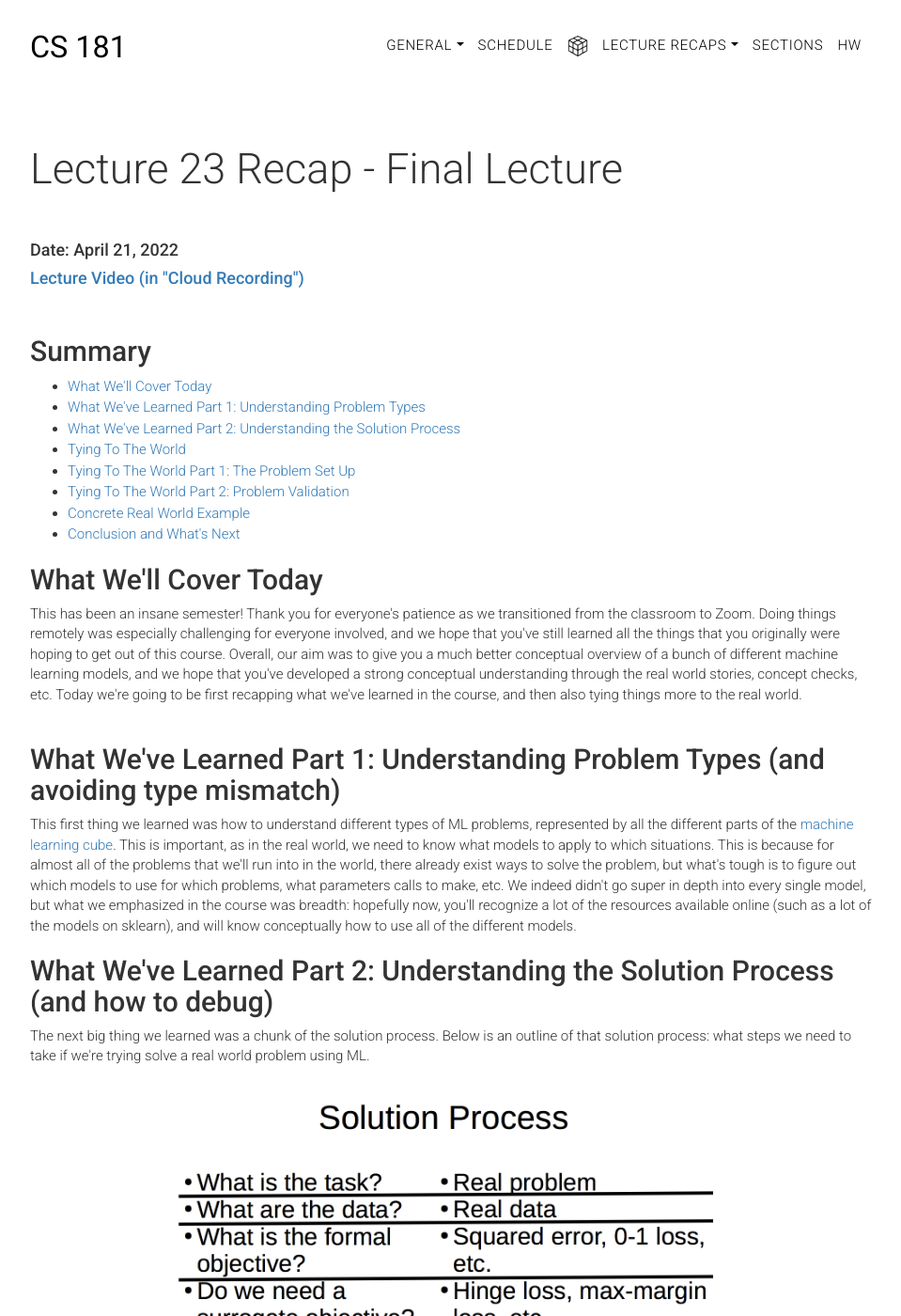
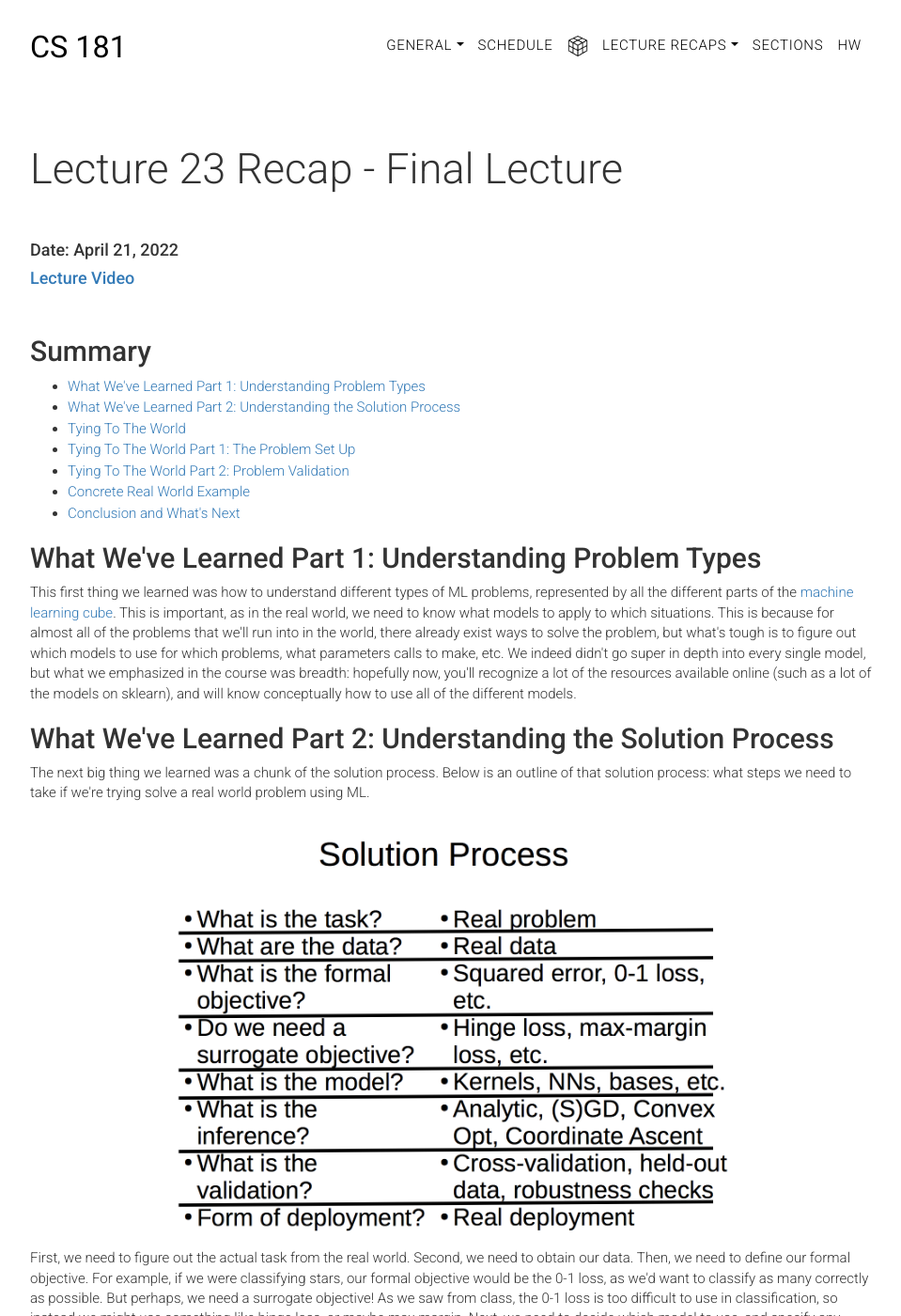
Before and after one commit to harvard-ml-courses/cs181-web, a Jekyll site: the page built from recaps/lec23.html, in a window 1280 px wide and 1400 px high. Shown: the whole window at 94% size, without its empty margins (158-1117 px from the left). Built offline with Jekyll 4.4.1, drawn with Linux system fonts in a browser that asks for light colours.

Commit message:
lec23: release notes

```diff
--- a/_includes/header.html
+++ b/_includes/header.html
@@ -47,6 +47,7 @@
             <li><a class="dropdown-item" href="{{ site.baseurl }}/recaps/lec20">Lecture 20 (Markov Decision Processes)</a></li>
             <li><a class="dropdown-item" href="{{ site.baseurl }}/recaps/lec21">Lecture 21 (Reinforcement Learning I)</a></li>
             <li><a class="dropdown-item" href="{{ site.baseurl }}/recaps/lec22">Lecture 22 (Reinforcement Learning II)</a></li>
+            <li><a class="dropdown-item" href="{{ site.baseurl }}/recaps/lec23">Lecture 23 (Final Lecture)</a></li>
           </ul>
         </li>
         <li><a href="{{ site.baseurl }}/sections">Sections</a></li>
--- a/recaps/lec23.html
+++ b/recaps/lec23.html
@@ -10,13 +10,12 @@ weight: 0
 
       <h4>Date: April 21, 2022</h4>
 
-      <h4><a href="https://canvas.harvard.edu/courses/100256/external_tools/53531">Lecture Video (in "Cloud Recording")</a></h4>
+      <h4><a href="https://canvas.harvard.edu/courses/100256/external_tools/38806">Lecture Video</a></h4>
 
       <br>
       <h2>Summary</h2>
 
       <ul>
-        <li><a href="#recap23_1"> What We'll Cover Today</a></li>
         <li><a href="#recap23_2">What We've Learned Part 1: Understanding Problem Types </a></li>
         <li><a href="#recap23_3">What We've Learned Part 2: Understanding the Solution Process</a></li>
         <li><a href="#recap23_4">Tying To The World</a></li>
@@ -26,15 +25,11 @@ weight: 0
         <li><a href="#recap23_8">Conclusion and What's Next</a></li>
       </ul>
 
-      <h2 id="recap23_1">What We'll Cover Today</h2>
-
-      This has been an insane semester! Thank you for everyone's patience as we transitioned from the classroom to Zoom. Doing things remotely was especially challenging for everyone involved, and we hope that you've still learned all the things that you originally were hoping to get out of this course. Overall, our aim was to give you a much better conceptual overview of a bunch of different machine learning models, and we hope that you've developed a strong conceptual understanding through the real world stories, concept checks, etc. Today we're going to be first recapping what we've learned in the course, and then also tying things more to the real world.<br><br>
-
-      <h2 id="recap23_2">What We've Learned Part 1: Understanding Problem Types (and avoiding type mismatch)</h2>
+      <h2 id="recap23_2">What We've Learned Part 1: Understanding Problem Types</h2>
 
       This first thing we learned was how to understand different types of ML problems, represented by all the different parts of the <a href="{{ site.baseurl }}/cube" target="_blank">machine learning cube</a>. This is important, as in the real world, we need to know what models to apply to which situations. This is because for almost all of the problems that we'll run into in the world, there already exist ways to solve the problem, but what's tough is to figure out which models to use for which problems, what parameters calls to make, etc. We indeed didn't go super in depth into every single model, but what we emphasized in the course was breadth: hopefully now, you'll recognize a lot of the resources available online (such as a lot of the models on sklearn), and will know conceptually how to use all of the different models.
 
-      <h2 id="recap23_3">What We've Learned Part 2: Understanding the Solution Process (and how to debug)</h2>
+      <h2 id="recap23_3">What We've Learned Part 2: Understanding the Solution Process</h2>
 
       The next big thing we learned was a chunk of the solution process. Below is an outline of that solution process: what steps we need to take if we're trying solve a real world problem using ML.
 
```
